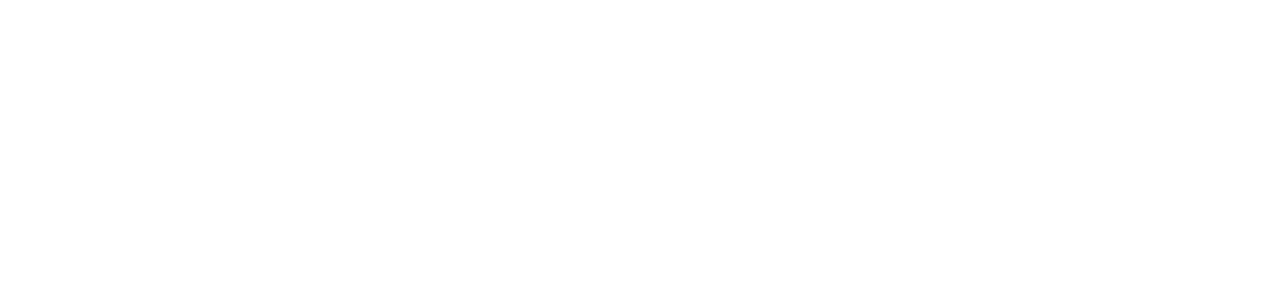
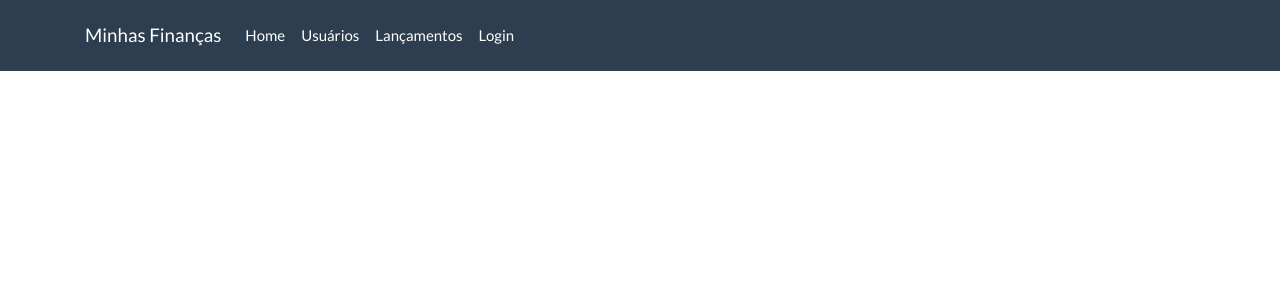
Before and after one commit to danielPaulinoMesquita/ReactSpringUdemy, a React (Create React App) app in the folder curso-front-end/: page /#/ in a window 1280 px wide. Shown: the top 300 px of the page. Built offline with nearby package versions, Linux system fonts and the light colour scheme.

Commit message:
34- Criando Navbar, barra de menu

```diff
--- a/curso-front-end/public/index.html
+++ b/curso-front-end/public/index.html
@@ -40,4 +40,9 @@
       To create a production bundle, use `npm run build` or `yarn build`.
     -->
   </body>
+  <script src="https://cdnjs.cloudflare.com/ajax/libs/jquery/3.4.1/jquery.min.js"></script>
+
+  <script src="https://cdnjs.cloudflare.com/ajax/libs/popper.js/2.4.4/umd/popper.min.js"></script>
+
+  <script src="https://cdnjs.cloudflare.com/ajax/libs/twitter-bootstrap/4.5.0/js/bootstrap.min.js"></script>
 </html>
--- /dev/null
+++ b/curso-front-end/src/components/navbar.js
@@ -0,0 +1,39 @@
+import React from 'react'
+
+function Navbar(){
+    return (
+        <div className="navbar navbar-expand-lg fixed-top navbar-dark bg-primary">
+            <div className="container">
+                <a href="home.html" className="navbar-brand">Minhas
+                    Finanças</a>
+                <button className="navbar-toggler" type="button" data-toggle="collapse"
+                        data-target="#navbarResponsive"
+                        aria-controls="navbarResponsive"
+                        aria-expanded="false"
+                        aria-label="Toggle navigation">
+                    <span className="navbar-toggler-icon"></span>
+                </button>
+                <div className="collapse navbar-collapse" id="navbarResponsive">
+                    <ul className="navbar-nav">
+                        <li className="nav-item">
+
+                            <a className="nav-link" href="home.html">Home</a>
+                        </li>
+                        <li className="nav-item">
+                            <a className="nav-link" href="usuarios.html">Usuários</a>
+                        </li>
+                        <li className="nav-item">
+                            <a className="nav-link" href="lancamentos.html">Lançamentos</a>
+                        </li>
+                        <li className="nav-item">
+                            <a className="nav-link" href="login">Login</a>
+                        </li>
+                    </ul>
+
+                </div>
+            </div>
+        </div>
+    )
+}
+
+export default Navbar;
--- a/curso-front-end/src/main/App.js
+++ b/curso-front-end/src/main/App.js
@@ -1,7 +1,6 @@
 import React from 'react';
-import Login from '../views/login'
-import CadastroUsuario from "../views/cadastroUsuario";
 import Rotas from './rotas'
+import Navbar from '../components/navbar'
 
 import 'bootswatch/dist/flatly/bootstrap.css'
 import '../custom.css'
@@ -9,9 +8,12 @@
 class App extends React.Component{
     render() {
         return(
-            <div>
-                <Rotas/>
-            </div>
+            <>
+            <Navbar></Navbar>
+                <div className="container">
+                    <Rotas/>
+                </div>
+            </>
         )
     }
 }
--- a/curso-front-end/src/main/rotas.js
+++ b/curso-front-end/src/main/rotas.js
@@ -16,4 +16,4 @@
         )
 }
 
-export default Rotas
+export default Rotas;
--- a/curso-front-end/src/views/cadastroUsuario.js
+++ b/curso-front-end/src/views/cadastroUsuario.js
@@ -17,7 +17,6 @@
     }
     render() {
         return(
-                <div className="container">
             <Card title="Cadastro de Usuário">
                 <div className="row">
                     <div className="col-lg-12">
@@ -56,10 +55,8 @@
                     </div>
                 </div>
             </Card>
-                </div>
         )
     }
 }
 
-
-export default CadastroUsuario
+export default CadastroUsuario;
--- a/curso-front-end/src/views/login.js
+++ b/curso-front-end/src/views/login.js
@@ -17,7 +17,6 @@
 
     render() {
         return(
-            <div className="container">
             <div className="row">
                 <div className="col-md-6" style={{position: 'relative', left: '300px'}}>
                     <div className="bs-docs-section">
@@ -53,7 +52,6 @@
                     </div>
                 </div>
             </div>
-            </div>
         )
     }
 }
```
Lines whose indentation alone changed are shown as unchanged.
